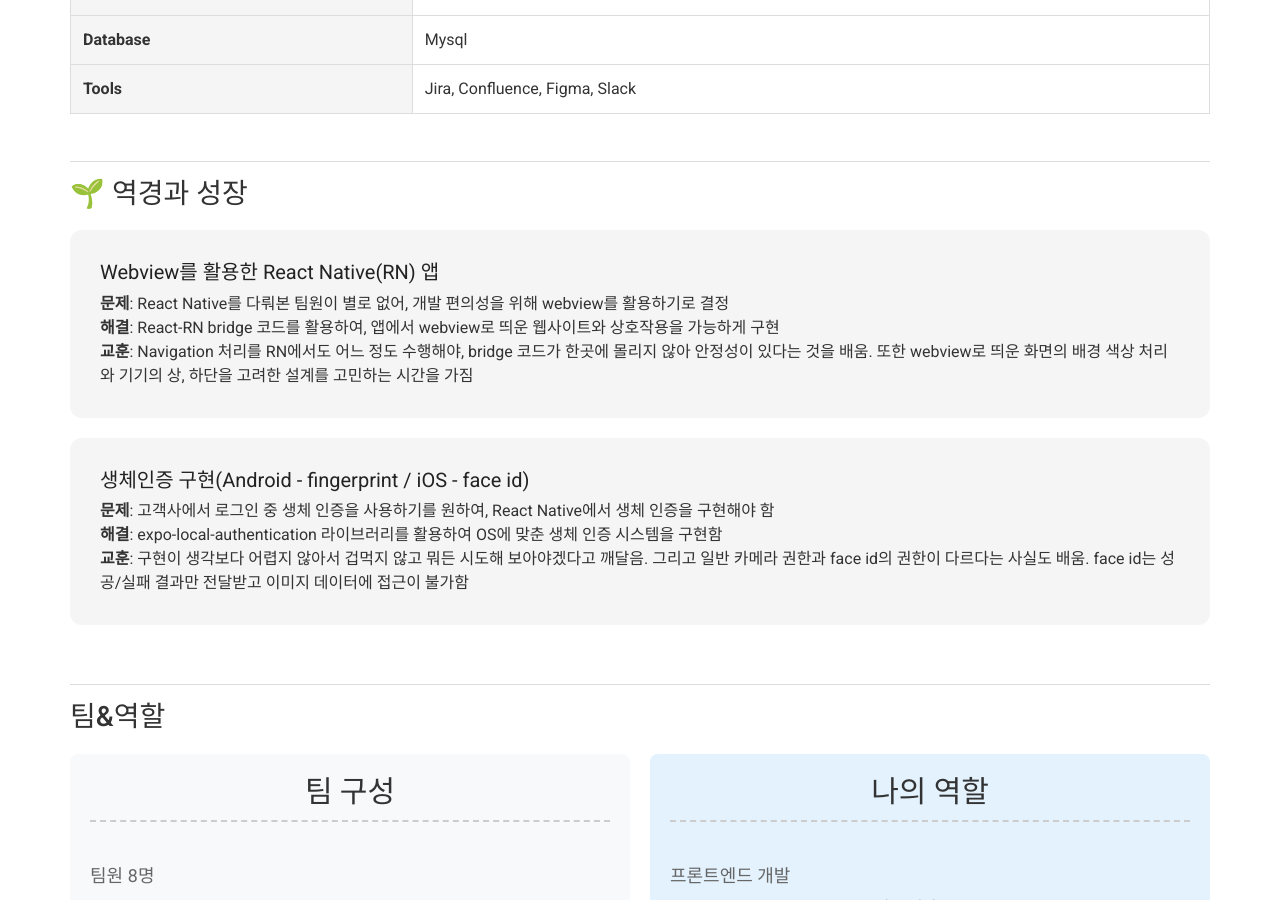
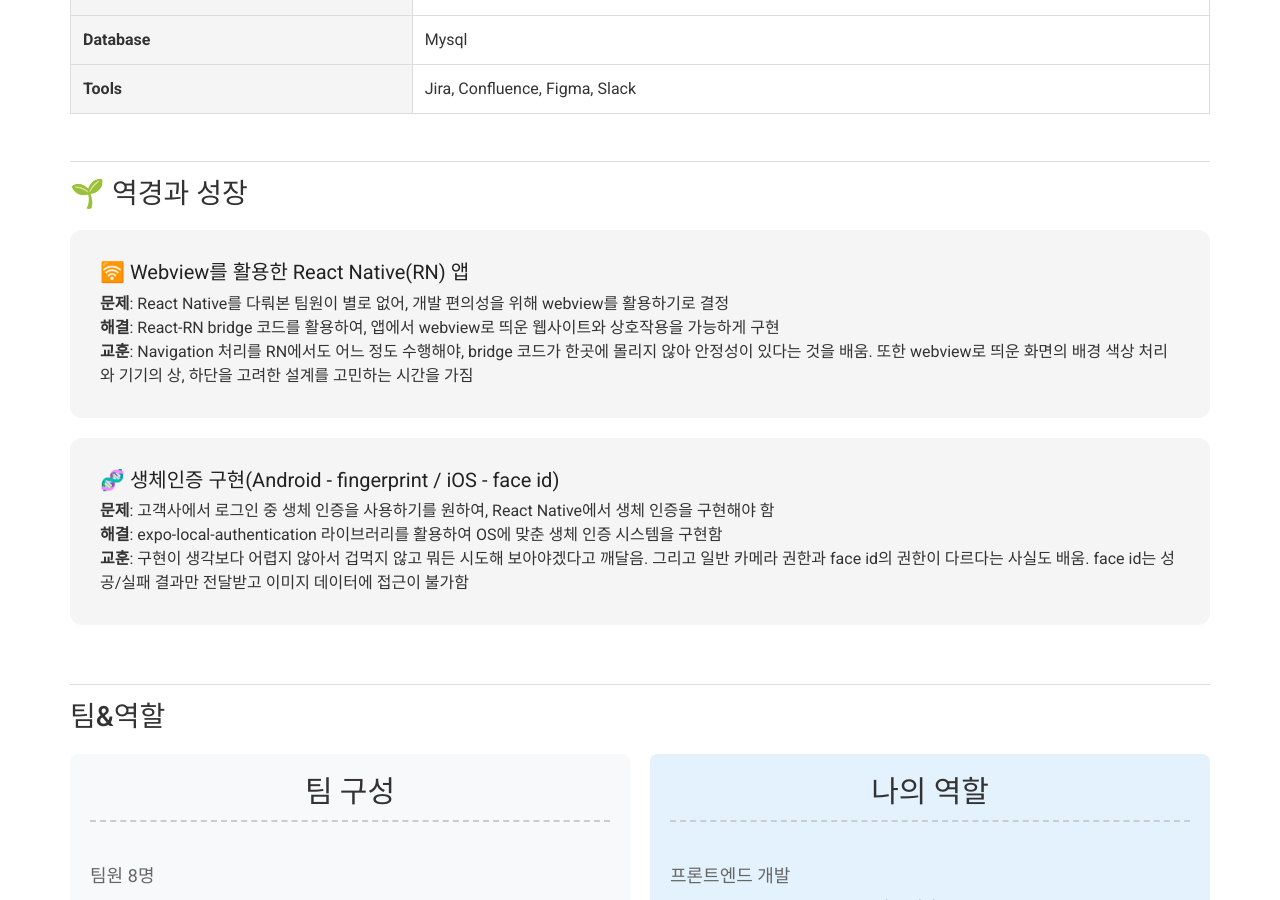
Before and after one commit to Hangyeol-SSeo/Hangyeol-SSeo.github.io, a Jekyll site: the page built from 1minute.md, in a window 1280 px wide and 900 px high, scrolled down 1248 px. Built offline with Jekyll 4.4.1, drawn with Linux system fonts in a browser that asks for light colours; nearby versions of some CDN libraries.

Commit message:
아이콘 추가

```diff
--- a/1minute.md
+++ b/1minute.md
@@ -106,14 +106,14 @@ permalink: /experience/1minute/
 webview
 -->
 <div style="background: #f5f5f5; padding: 30px; border-radius: 12px; margin: 20px 0; font-size: medium">
-  <h2 style="color: #222222">Webview를 활용한 React Native(RN) 앱</h2>
+  <h2 style="color: #222222">🛜 Webview를 활용한 React Native(RN) 앱</h2>
   <b>문제</b>: React Native를 다뤄본 팀원이 별로 없어, 개발 편의성을 위해 webview를 활용하기로 결정 <br/>
   <b>해결</b>: React-RN bridge 코드를 활용하여, 앱에서 webview로 띄운 웹사이트와 상호작용을 가능하게 구현<br/>
   <b>교훈</b>: Navigation 처리를 RN에서도 어느 정도 수행해야, bridge 코드가 한곳에 몰리지 않아 안정성이 있다는 것을 배움. 또한 webview로 띄운 화면의 배경 색상 처리와 기기의 상, 하단을 고려한 설계를 고민하는 시간을 가짐 <br/>
 </div>
 
 <div style="background: #f5f5f5; padding: 30px; border-radius: 12px; margin: 20px 0; font-size: medium">
-  <h2 style="color: #222222">생체인증 구현(Android - fingerprint / iOS - face id)</h2>
+  <h2 style="color: #222222">🧬 생체인증 구현(Android - fingerprint / iOS - face id)</h2>
   <b>문제</b>: 고객사에서 로그인 중 생체 인증을 사용하기를 원하여, React Native에서 생체 인증을 구현해야 함 <br/>
   <b>해결</b>: expo-local-authentication 라이브러리를 활용하여 OS에 맞춘 생체 인증 시스템을 구현함 <br/>
   <b>교훈</b>: 구현이 생각보다 어렵지 않아서 겁먹지 않고 뭐든 시도해 보아야겠다고 깨달음. 그리고 일반 카메라 권한과 face id의 권한이 다르다는 사실도 배움. face id는 성공/실패 결과만 전달받고 이미지 데이터에 접근이 불가함 <br/>
```
